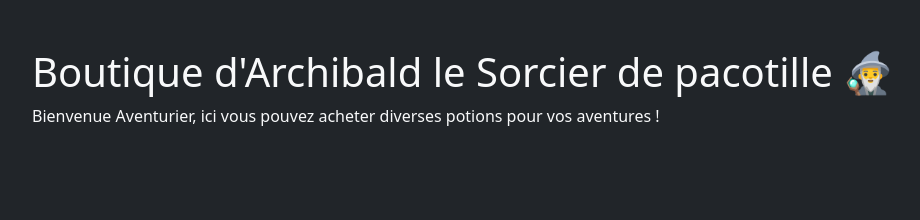
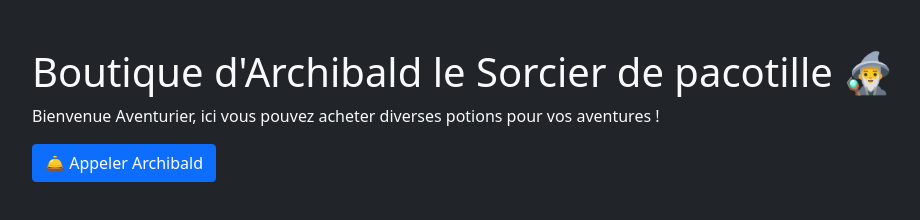
Before and after one commit to xEsiah/School_JavaScript_DOM_Exercices, a plain HTML site: page index.html in a window 1280 px wide. Shown: the whole page, without its empty margins (86-1006 px from the left). Drawn offline with nearby package versions, Linux system fonts and the light colour scheme.

Commit message:
Archibald n'est pas là, appelons le !

```diff
--- a/index.html
+++ b/index.html
@@ -13,6 +13,7 @@
       <div id="description_boutique">
         <p>Bienvenue Aventurier, ici vous pouvez acheter diverses potions pour vos aventures !</p>
       </div>
+      <button id="call_archibald" class="btn btn-primary">🛎️ Appeler Archibald</button>
     </div>
   </body>
 </html>
```
Also changed, not shown: 1 other file.
